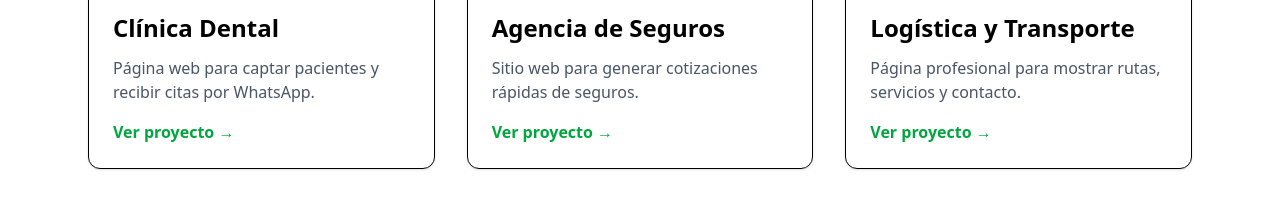
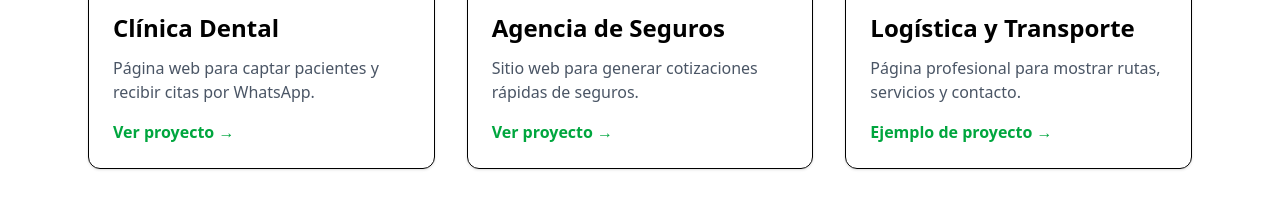
Before and after one commit to RuloTM/prattz-web-template, a Next.js app: page / in a window 1280 px wide. Shown: the part 7260-7470 px from the top of the page. Built offline with nearby package versions, Linux system fonts and the light colour scheme.

Commit message:
ajustes finales para verificacion meta

```diff
--- a/src/app/page.tsx
+++ b/src/app/page.tsx
@@ -912,7 +912,7 @@ ${mensaje}`;
             Página profesional para mostrar rutas, servicios y contacto.
           </p>
           <button className="font-semibold text-green-600">
-            Ver proyecto →
+            Ejemplo de proyecto →
           </button>
         </div>
       </div>
```
